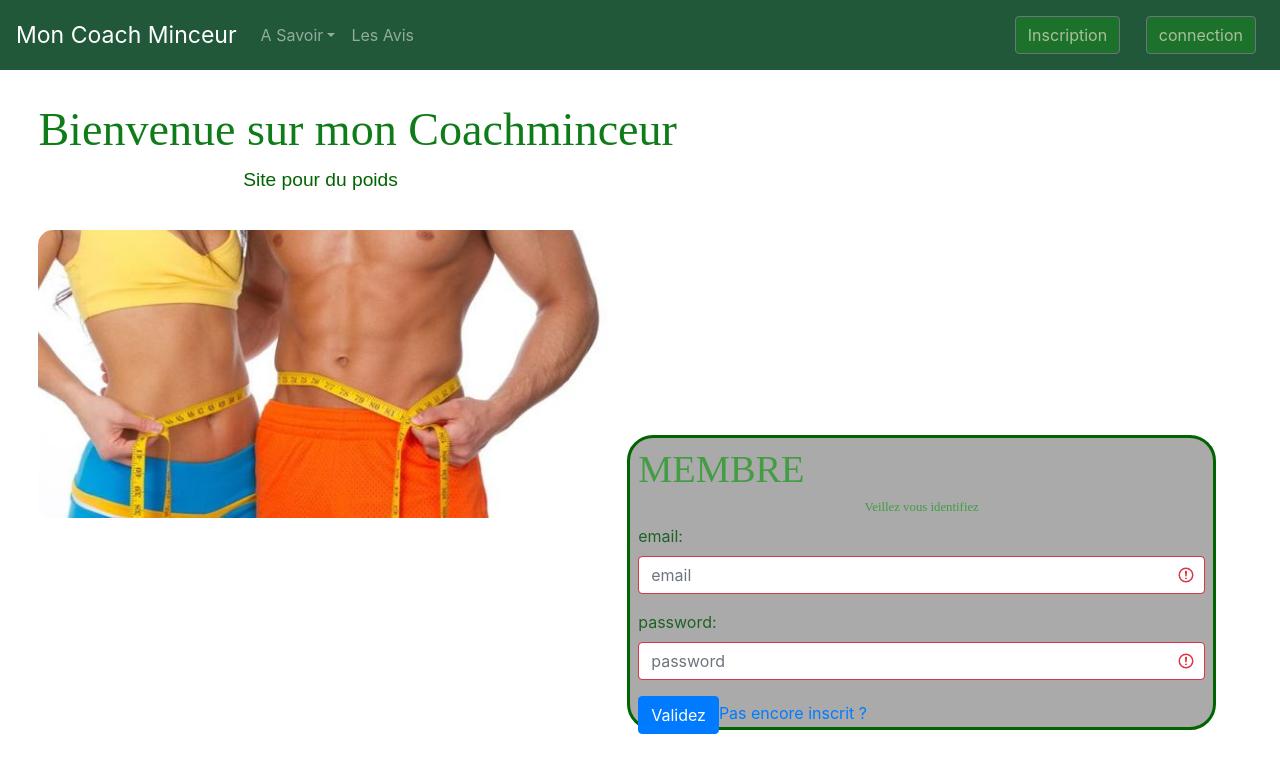
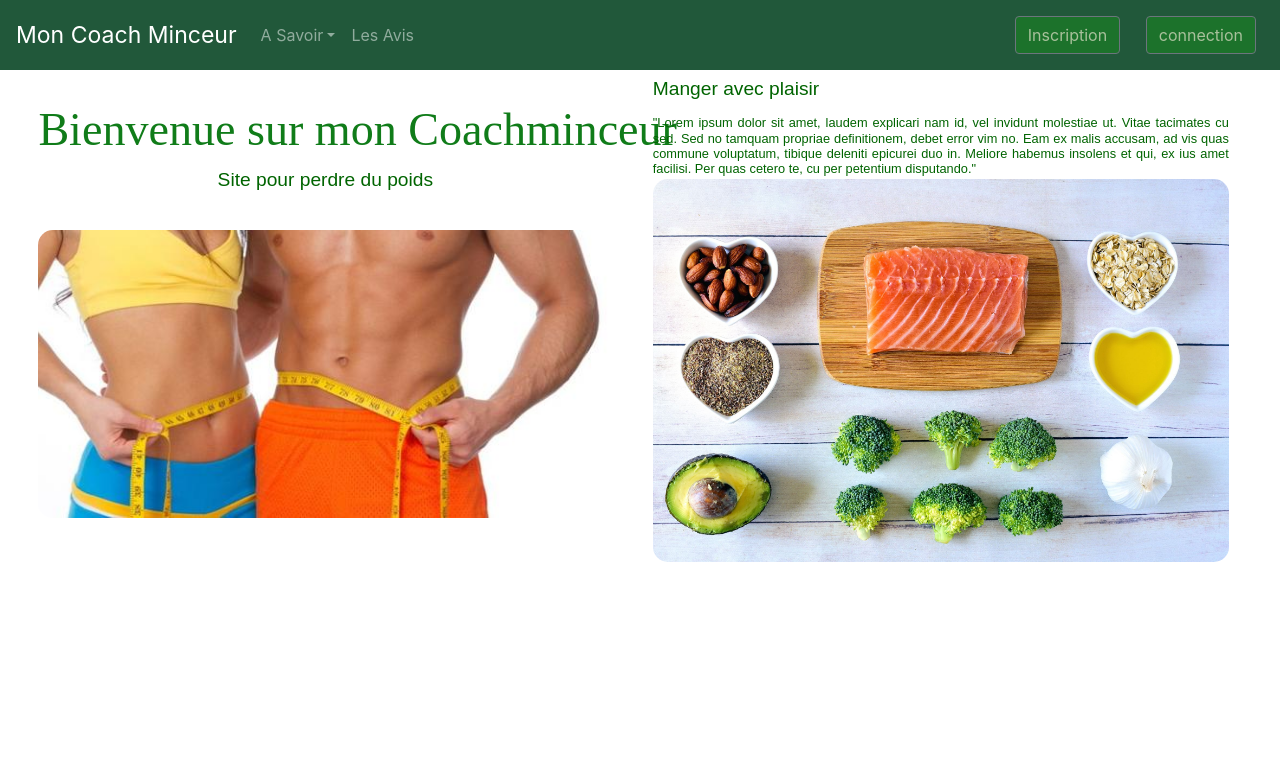
Before and after one commit to Gfrezer/mon-coach-minceur, a Vue app in the folder client/: page /accueil/utilisateurConnection in a window 1280 px wide. Shown: the top 772 px of the page. Built offline with nearby package versions, Linux system fonts and the light colour scheme; a web font is replaced by a local one.

Commit message:
modif navbar et accueil

```diff
--- a/client/src/components/accueil/accueil.vue
+++ b/client/src/components/accueil/accueil.vue
@@ -5,11 +5,24 @@
         <div class="home_title">
           <h1>Bienvenue sur mon Coachminceur</h1>
           <img src="../../../public/images/mesureTaille.jpg" class="photo_personne" />
-          <router-view></router-view>
-          <p>Site pour du poids</p>
+          <div v-if="!cacherText && !cacherRouter">
+            <h2>Manger avec plaisir</h2>
+            <h3>
+              "Lorem ipsum dolor sit amet, laudem explicari nam id, vel invidunt molestiae ut. Vitae tacimates cu sed. Sed no tamquam propriae definitionem, debet error vim no. Eam ex malis accusam, ad vis quas commune voluptatum, tibique deleniti epicurei duo in. Meliore habemus insolens et qui, ex ius amet facilisi.
+              Per quas cetero te, cu per petentium disputando."
+            </h3>
+            <img src="../../../public/images/platAccueil.jpg" class="photo_plat" />
+          </div>
+          <div v-if="!cacherRouter">
+            <router-view></router-view>
+          </div>
+          <div v-if="!cacherRouter">
+            <utilisateurFormulaire />
+          </div>
+          <p>Site pour perdre du poids</p>
           <div class="fondText"></div>
         </div>
-        <accueilNavbar />
+        <accueilNavbar @event="cacherRouterView" @aSavoir="cacherTextAccueil" />
       </div>
     </div>
   </section>
@@ -17,17 +30,28 @@
 
 <script>
 import accueilNavbar from "src/components/accueil/accueilNavbar";
-
+import utilisateurFormulaire from "src/components/utilisateur/utilisateurFormulaire";
 export default {
   components: {
-    accueilNavbar
+    accueilNavbar,
+    utilisateurFormulaire
   },
-  // data() {
-  //   return {
-  //     connected: false
-  //   };
-  // },
-  methods: {}
+
+  data: function() {
+    return {
+      cacherRouter: false,
+      cacherText: false
+    };
+  },
+  methods: {
+    cacherRouterView(modalOpenFormulaire) {
+      this.cacherRouter = modalOpenFormulaire;
+    },
+
+    cacherTextAccueil(aSavoirBouleen) {
+      this.cacherText = aSavoirBouleen;
+    }
+  }
 };
 </script>
 <style src="../../style/accueil/accueil.css" scoped></style>
--- /dev/null
+++ b/client/src/components/accueil/alimentsEntiers.vue
@@ -0,0 +1,14 @@
+<template>
+  <div class="alimentsEntiers">
+    <h4>les Aliments Entiers</h4>
+    <img src="../../../public/images/alimentEntiers.jpeg" />
+  </div>
+</template>
+
+
+<script>
+export default {};
+</script>
+
+<style style src="../../style/accueil/alimentsEntiers.css" scoped>
+</style>
--- a/client/src/components/erreurs/erreur401.vue
+++ b/client/src/components/erreurs/erreur401.vue
@@ -1,7 +1,7 @@
 <template>
   <div>
     <img src="https://images.plurk.com/5pHVCIyRNMdudWmVrrtQ.png" alt />
-    <h1>401 Unauthorized</h1>
+    <h1>401 Unauthorized fffff</h1>
   </div>
 </template>
 
--- a/client/src/components/utilisateur/utilisateurConnection.vue
+++ b/client/src/components/utilisateur/utilisateurConnection.vue
@@ -1,5 +1,5 @@
 <template>
-  <div class="formulaire">
+  <div class="connection" id="modalConnection" v-if="value">
     <b-form @submit="login">
       <h4>MEMBRE</h4>
       <h6>Veillez vous identifiez</h6>
@@ -8,7 +8,7 @@
 
       <b-form-group id="input-group-1" label="email:" label-for="email">
         <b-form-input
-          id="input-1"
+          id="input-5"
           type="email"
           v-model="email"
           required
@@ -19,7 +19,7 @@
 
       <b-form-group id="input-group-2" label="password:" label-for="password">
         <b-form-input
-          id="input-2"
+          id="input-6"
           type="password"
           v-model="password"
           required
@@ -41,8 +41,13 @@ import fetchRequest from "src/libs/fetch";
 import routes from "src/routes/routes";
 
 export default {
-  name: "utilisateurFormulaire",
+  name: "utilisateurConnection",
 
+  props: {
+    value: {
+      required: true
+    }
+  },
   data() {
     return {
       email: "",
--- a/client/src/components/utilisateur/utilisateurFormulaire.vue
+++ b/client/src/components/utilisateur/utilisateurFormulaire.vue
@@ -1,5 +1,5 @@
 <template>
-  <div class="formulaire" id="modalFormulaire" v-show="value">
+  <div class="formulaire" id="modalFormulaire" v-if="value">
     <b-form @submit="onSubmit">
       <h4>Pas encore membre ?</h4>
       <h6>Formulaire d'inscription</h6>
@@ -26,7 +26,6 @@
       </b-form-group>
 
       <b-button class="boutonFormulaire" type="submit" variant="primary">Validez</b-button>
-      <router-link to="/utilisateurConnection">Connectez-vous !</router-link>
     </b-form>
   </div>
 </template>
@@ -34,7 +33,7 @@
 <script>
 import requestCreate from "src/libs/request";
 import fetchRequest from "src/libs/fetch";
-import routes from "src/routes/routes";
+import routes from "../../routes/routes";
 export default {
   name: "utilisateurFormulaire",
 
--- a/client/src/routes/routes.js
+++ b/client/src/routes/routes.js
@@ -9,8 +9,9 @@ export default new VueRouter({
   // Règles de routage seront complétées dans la section suivante
 
   mode: 'history',
-  routes: [{
-      //ACCUEIL
+  routes: [
+    //ACCUEIL
+    {
       path: "/",
       redirect: "/accueil"
     },
@@ -29,12 +30,17 @@ export default new VueRouter({
           component: () => import("../components/utilisateur/utilisateurFormulaire.vue")
         },
         {
+          path: 'alimentEntiers',
+          name: 'alimentEntiers',
+          component: () => import("../components/accueil/alimentsEntiers.vue")
+        },
+        {
           path: 'pourquoiCaMarche',
           name: 'pourquoi',
           component: () => import("../components/accueil/pourquoi.vue")
         },
         {
-          path: 'quisommesNousIci',
+          path: 'quisommesNous',
           name: 'quiSommesNous',
           component: () => import("../components/accueil/quiSommesNous.vue")
         },
--- a/client/src/style/accueil/accueil.css
+++ b/client/src/style/accueil/accueil.css
@@ -34,17 +34,46 @@ body {
     border-radius: 15px;
 }
 
+.photo_plat {
+    position: absolute;
+    width: 45vw;
+    height: auto;
+    margin-top: 14vw;
+    margin-left: 51vw;
+    border-radius: 15px;
+}
+
 .home_title p {
     font-size: 1.5vw;
     font-family: sans-serif;
     color: darkgreen;
     position: absolute;
     margin-top: 13vw;
-    margin-left: 19vw;
+    margin-left: 17vw;
 
 }
 
+.home_title h2 {
+    font-size: 1.5vw;
+    font-family: sans-serif;
+    color: darkgreen;
+    position: absolute;
+    margin-top: 6vw;
+    margin-left: 51vw;
 
+}
+
+.home_title h3 {
+    font-size: 1vw;
+    font-family: sans-serif;
+    color: darkgreen;
+    position: absolute;
+    margin-top: 9vw;
+    margin-left: 51vw;
+    text-align: justify;
+    width: 45vw;
+
+}
 
 .nav-link {
     padding: 50px;
--- /dev/null
+++ b/client/src/style/accueil/alimentsEntiers.css
@@ -0,0 +1,13 @@
+.alimentsEntiers img {
+
+    position: absolute;
+    margin-top: 15vw;
+    margin-left: 55vw;
+    width: 40vw;
+}
+
+.alimentsEntiers h4 {
+    position: absolute;
+    margin-top: 12vw;
+    margin-left: 55vw;
+}
--- a/client/src/style/utilisateur/utilisateurConnection.css
+++ b/client/src/style/utilisateur/utilisateurConnection.css
@@ -1,4 +1,4 @@
-.formulaire label {
+.connection label {
     color: rgb(31, 97, 36);
 }
 
@@ -8,25 +8,25 @@
     color: rgb(31, 97, 36);
 }
 
-.formulaire {
+.connection {
     position: absolute;
-    width: 46vw;
-    height: 23vw;
-    border: 3px solid #006400;
-    background-color: rgba(149, 149, 151, 0.8);
+    width: 30vw;
+    height: 25vw;
+    border: 1px solid #006400;
+    background-color: rgba(236, 238, 236, 0.616);
     padding: 8px;
-    border-radius: 26px;
-    margin-top: 34vw;
-    margin-left: 49vw;
+    border-radius: 8px;
+    margin-left: -250px;
+    margin-top: 3vw;
 }
 
-.formulaire h4 {
+.connection h4 {
     font-family: 'Times New Roman', Times, serif;
     color: rgb(68, 156, 68);
     font-size: 3vw;
 }
 
-.formulaire h6 {
+.connection h6 {
     font-family: 'Times New Roman', Times, serif;
     color: rgb(68, 156, 68);
     font-size: 1vw;
--- a/client/src/style/utilisateur/utilisateurFormulaire.css
+++ b/client/src/style/utilisateur/utilisateurFormulaire.css
@@ -16,7 +16,7 @@
     background-color: rgba(236, 238, 236, 0.616);
     padding: 8px;
     border-radius: 8px;
-    margin-left: -190px;
+    margin-left: -250px;
     margin-top: 3vw;
 
 }
```
Also changed, not shown: client/src/components/accueil/accueilNavbar.vue (+45 -19 lines), client/src/components/accueil/modal.vue (deleted, +0 -25 lines), client/public/images/alimentEntiers.jpeg (added), client/public/images/platAccueil.jpg (added).
